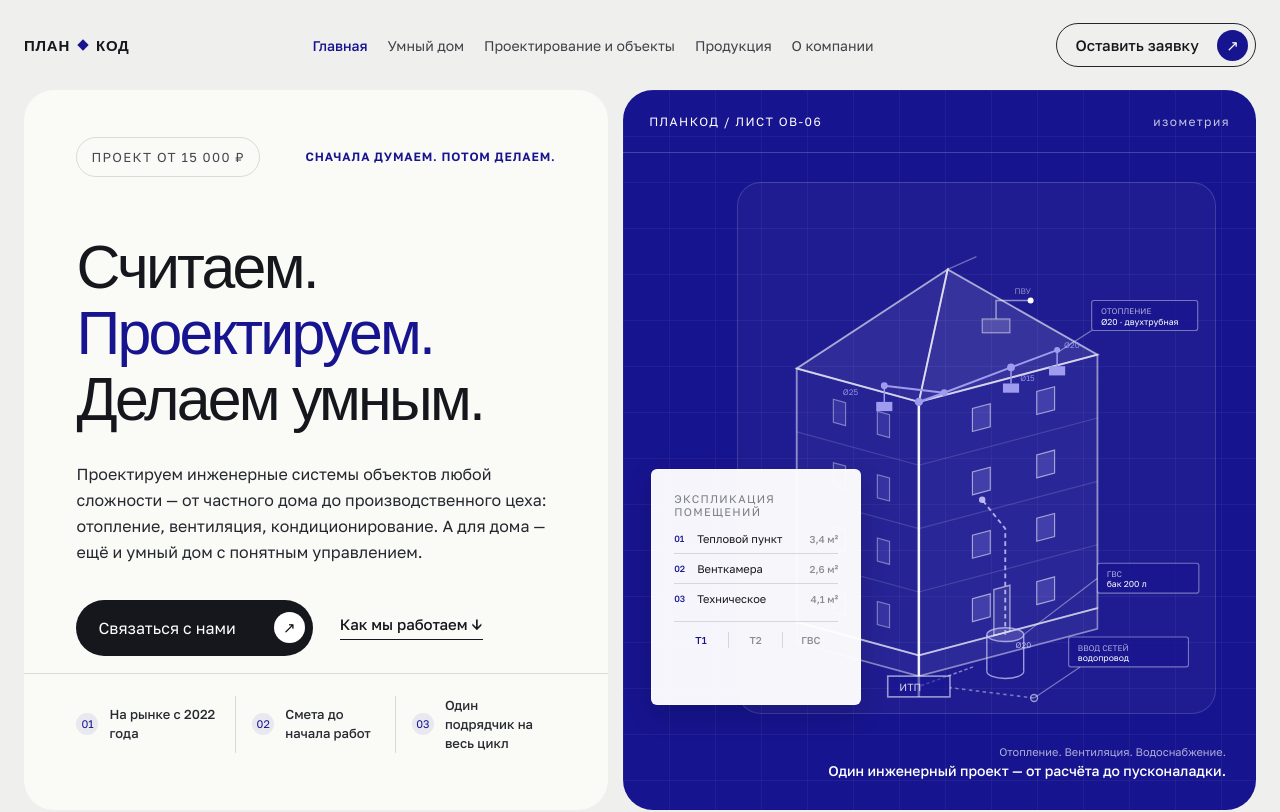
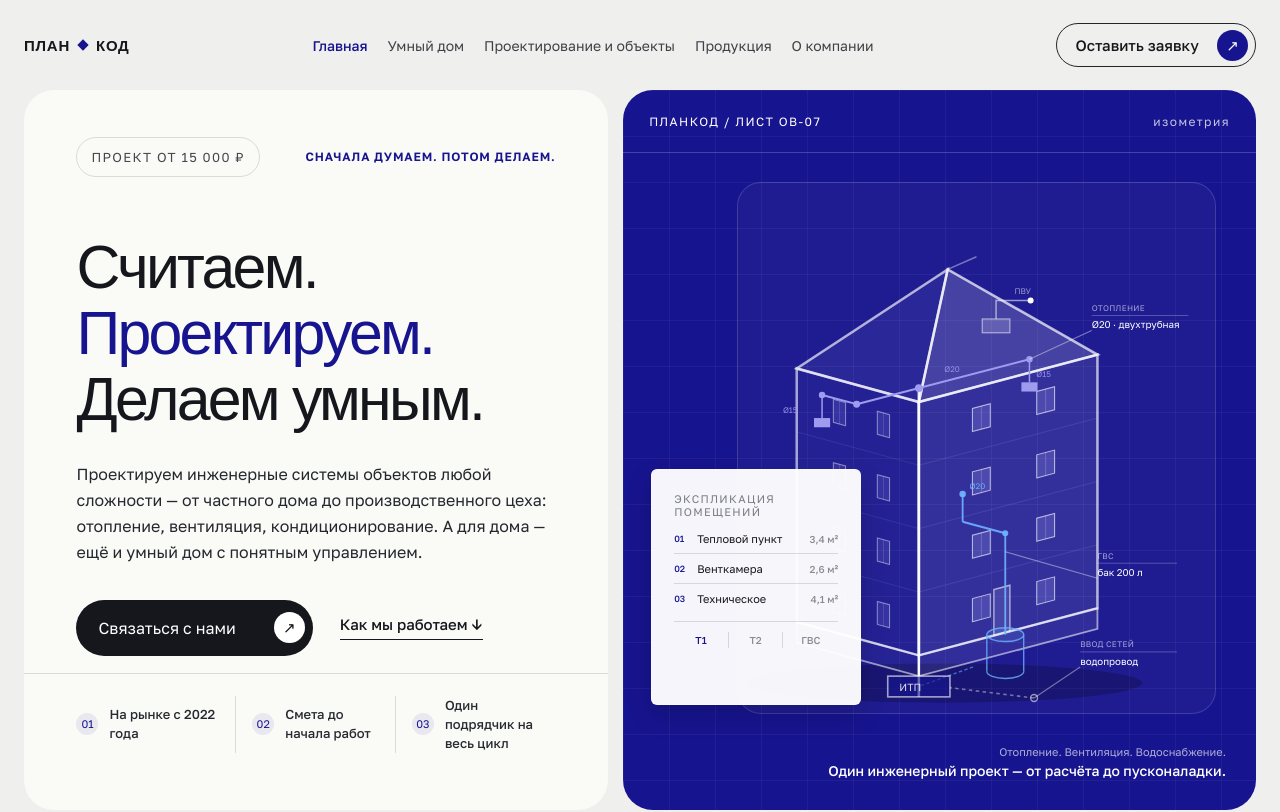
Before and after one commit to PUPI499/plankod-site, a Next.js app: page / in a window 1280 px wide. Shown: the top 812 px of the page. Built offline with nearby package versions, Linux system fonts and the light colour scheme; a web font is replaced by a local one.

Commit message:
Professionalize the hero schematic: proper light/shadow shading, MEP routing snapped to the isometric grid, window mullions, ground shadow, plain CAD-style callouts instead of boxed badges

```diff
--- a/app/page.tsx
+++ b/app/page.tsx
@@ -46,87 +46,103 @@ export default function Home() {
         </div>
 
         <div className="hero-system panel" aria-label="Детализированная изометрическая схема дома: фундамент, стены, окна, крыша, отопление и водоснабжение">
-          <div className="system-top"><span>ПЛАНКОД / ЛИСТ ОВ-06</span><strong>изометрия</strong></div>
+          <div className="system-top"><span>ПЛАНКОД / ЛИСТ ОВ-07</span><strong>изометрия</strong></div>
           <div className="object-schematic">
             <svg viewBox="0 0 400 460" preserveAspectRatio="xMidYMid meet" aria-hidden="true">
+              {/* тень на земле — для объёма */}
+              <ellipse cx="172" cy="434" rx="172" ry="17" fill="rgba(0,0,0,.22)" />
               {/* фундамент */}
-              <path d="M150 410 L305 369 L305 387 L150 428 Z" fill="rgba(255,255,255,.06)" stroke="rgba(255,255,255,.45)" strokeWidth="1.4" />
-              <path d="M150 410 L44 381 L44 399 L150 428 Z" fill="rgba(255,255,255,.04)" stroke="rgba(255,255,255,.45)" strokeWidth="1.4" />
+              <path d="M150 410 L305 369 L305 387 L150 428 Z" fill="rgba(255,255,255,.08)" stroke="rgba(255,255,255,.55)" strokeWidth="1.6" />
+              <path d="M150 410 L44 381 L44 399 L150 428 Z" fill="rgba(255,255,255,.03)" stroke="rgba(255,255,255,.55)" strokeWidth="1.6" />
               {/* стены */}
-              <path d="M150 410 L305 369 L305 149 L150 190 Z" fill="rgba(255,255,255,.045)" stroke="rgba(255,255,255,.5)" strokeWidth="1.6" />
-              <path d="M150 410 L44 381 L44 161 L150 190 Z" fill="rgba(255,255,255,.03)" stroke="rgba(255,255,255,.5)" strokeWidth="1.6" />
-              <path d="M150 355 L305 314 M150 300 L305 259 M150 245 L305 204" fill="none" stroke="rgba(255,255,255,.14)" strokeWidth="1" />
-              <path d="M150 355 L44 326 M150 300 L44 271 M150 245 L44 216" fill="none" stroke="rgba(255,255,255,.14)" strokeWidth="1" />
+              <path d="M150 410 L305 369 L305 149 L150 190 Z" fill="rgba(255,255,255,.09)" stroke="rgba(255,255,255,.65)" strokeWidth="2.2" />
+              <path d="M150 410 L44 381 L44 161 L150 190 Z" fill="rgba(255,255,255,.025)" stroke="rgba(255,255,255,.6)" strokeWidth="2.2" />
+              <path d="M150 355 L305 314 M150 300 L305 259 M150 245 L305 204" fill="none" stroke="rgba(255,255,255,.12)" strokeWidth="0.7" />
+              <path d="M150 355 L44 326 M150 300 L44 271 M150 245 L44 216" fill="none" stroke="rgba(255,255,255,.1)" strokeWidth="0.7" />
               {/* окна */}
-              {rightWindows.map((w, i) => (
-                <path key={`rw${i}`} d={panelPath(rightPoint, w.t, w.h, 0.1, 20)} fill="rgba(159,156,240,.22)" stroke="rgba(255,255,255,.55)" strokeWidth="1" />
-              ))}
-              {leftWindows.map((w, i) => (
-                <path key={`lw${i}`} d={panelPath(leftPoint, w.t, w.h, 0.1, 20)} fill="rgba(159,156,240,.14)" stroke="rgba(255,255,255,.4)" strokeWidth="1" />
-              ))}
+              {rightWindows.map((w, i) => {
+                const mt = w.t + 0.05;
+                const [mx1, my1] = rightPoint(mt, w.h);
+                const [mx2, my2] = rightPoint(mt, w.h + 20);
+                return (
+                  <g key={`rw${i}`}>
+                    <path d={panelPath(rightPoint, w.t, w.h, 0.1, 20)} fill="rgba(159,156,240,.24)" stroke="rgba(255,255,255,.65)" strokeWidth="0.9" />
+                    <path d={`M${mx1} ${my1} L${mx2} ${my2}`} stroke="rgba(255,255,255,.3)" strokeWidth="0.6" />
+                  </g>
+                );
+              })}
+              {leftWindows.map((w, i) => {
+                const mt = w.t + 0.05;
+                const [mx1, my1] = leftPoint(mt, w.h);
+                const [mx2, my2] = leftPoint(mt, w.h + 20);
+                return (
+                  <g key={`lw${i}`}>
+                    <path d={panelPath(leftPoint, w.t, w.h, 0.1, 20)} fill="rgba(159,156,240,.15)" stroke="rgba(255,255,255,.45)" strokeWidth="0.9" />
+                    <path d={`M${mx1} ${my1} L${mx2} ${my2}`} stroke="rgba(255,255,255,.2)" strokeWidth="0.6" />
+                  </g>
+                );
+              })}
               {/* входная дверь */}
-              <path d={panelPath(rightPoint, 0.42, 0, 0.09, 40)} fill="rgba(255,255,255,.07)" stroke="rgba(255,255,255,.55)" strokeWidth="1.2" />
+              <path d={panelPath(rightPoint, 0.42, 0, 0.09, 40)} fill="rgba(255,255,255,.1)" stroke="rgba(255,255,255,.6)" strokeWidth="1.2" />
               {/* крыша (вальмовая) */}
-              <path d="M150 190 L305 149 L175 75 Z" fill="rgba(255,255,255,.1)" stroke="rgba(255,255,255,.6)" strokeWidth="1.6" />
-              <path d="M150 190 L44 161 L175 75 Z" fill="rgba(255,255,255,.07)" stroke="rgba(255,255,255,.6)" strokeWidth="1.6" />
-              <path d="M175 75 L200 64" fill="none" stroke="rgba(255,255,255,.35)" strokeWidth="1.2" />
+              <path d="M150 190 L305 149 L175 75 Z" fill="rgba(255,255,255,.17)" stroke="rgba(255,255,255,.7)" strokeWidth="2.2" />
+              <path d="M150 190 L44 161 L175 75 Z" fill="rgba(255,255,255,.05)" stroke="rgba(255,255,255,.65)" strokeWidth="2.2" />
+              <path d="M175 75 L200 64" fill="none" stroke="rgba(255,255,255,.4)" strokeWidth="1.3" />
               {/* кровельный блок вентиляции */}
-              <rect x="205" y="118" width="24" height="12" fill="rgba(255,255,255,.14)" stroke="rgba(255,255,255,.5)" strokeWidth="1" />
-              <path d="M217 118 V102 H247" fill="none" stroke="rgba(255,255,255,.5)" strokeWidth="1.3" />
+              <rect x="205" y="118" width="24" height="12" fill="rgba(255,255,255,.16)" stroke="rgba(255,255,255,.55)" strokeWidth="1" />
+              <path d="M217 118 V102 H247" fill="none" stroke="rgba(255,255,255,.55)" strokeWidth="1.3" />
               <circle cx="247" cy="102" r="2.6" fill="#fff" />
-              <text x="233" y="96" fontSize="7" fill="rgba(255,255,255,.5)">ПВУ</text>
-              {/* стояк отопления от ИТП под кровлю */}
-              <path d="M150 446 V190" fill="none" stroke="rgba(255,255,255,.85)" strokeWidth="2.2" />
-              <circle cx="150" cy="190" r="3.6" fill="#9f9cf0" />
-              {/* разводка отопления по чердачному перекрытию — трасса приподнята над линией карниза, в стороне от конькового узла */}
-              <path d="M150 190 L172 182 L230 160" fill="none" stroke="#9f9cf0" strokeWidth="1.8" />
-              <path d="M172 182 L120 176" fill="none" stroke="#9f9cf0" strokeWidth="1.8" />
-              <path d="M230 160 L270 145" fill="none" stroke="#9f9cf0" strokeWidth="1.6" />
-              <circle cx="172" cy="182" r="3" fill="#9f9cf0" />
-              <circle cx="230" cy="160" r="3.4" fill="#9f9cf0" />
-              <circle cx="120" cy="176" r="3" fill="#9f9cf0" />
-              <circle cx="270" cy="145" r="2.6" fill="#9f9cf0" />
-              <path d="M230 160 V174" fill="none" stroke="#9f9cf0" strokeWidth="1.3" />
-              <rect x="223" y="174" width="14" height="8" fill="#9f9cf0" />
-              <path d="M120 176 V190" fill="none" stroke="#9f9cf0" strokeWidth="1.3" />
-              <rect x="113" y="190" width="14" height="8" fill="#9f9cf0" />
-              <path d="M270 145 V159" fill="none" stroke="#9f9cf0" strokeWidth="1.3" />
-              <rect x="263" y="159" width="14" height="8" fill="#9f9cf0" />
-              <text x="238" y="172" fontSize="7" fill="rgba(159,156,240,.9)">Ø15</text>
-              <text x="84" y="184" fontSize="7" fill="rgba(159,156,240,.9)">Ø25</text>
-              <text x="276" y="143" fontSize="7" fill="rgba(159,156,240,.9)">Ø20</text>
+              <text x="233" y="96" fontSize="7" fill="rgba(255,255,255,.55)">ПВУ</text>
+              {/* стояк отопления от ИТП, трасса приподнята над карнизом и не совпадает с коньковым узлом */}
+              <path d="M150 446 V178" fill="none" stroke="rgba(255,255,255,.9)" strokeWidth="2.2" />
+              <path d="M96 192 L246 153" fill="none" stroke="#9f9cf0" strokeWidth="1.8" />
+              <circle cx="150" cy="178" r="3.4" fill="#9f9cf0" />
+              <path d="M96 192 L66 184" fill="none" stroke="#9f9cf0" strokeWidth="1.6" />
+              <circle cx="96" cy="192" r="3" fill="#9f9cf0" />
+              <circle cx="246" cy="153" r="2.8" fill="#9f9cf0" />
+              <circle cx="66" cy="184" r="2.8" fill="#9f9cf0" />
+              <path d="M246 153 V173" fill="none" stroke="#9f9cf0" strokeWidth="1.3" />
+              <rect x="239" y="173" width="14" height="8" fill="#9f9cf0" />
+              <path d="M66 184 V204" fill="none" stroke="#9f9cf0" strokeWidth="1.3" />
+              <rect x="59" y="204" width="14" height="8" fill="#9f9cf0" />
+              <text x="172" y="164" fontSize="7" fill="rgba(159,156,240,.9)">Ø20</text>
+              <text x="252" y="168" fontSize="7" fill="rgba(159,156,240,.9)">Ø15</text>
+              <text x="32" y="200" fontSize="7" fill="rgba(159,156,240,.9)">Ø15</text>
               {/* бак ГВС и водоснабжение */}
-              <ellipse cx="225" cy="392" rx="16" ry="6" fill="rgba(201,199,247,.18)" stroke="rgba(201,199,247,.75)" strokeWidth="1.2" />
-              <path d="M209 392 V424 M241 392 V424" fill="none" stroke="rgba(201,199,247,.75)" strokeWidth="1.2" />
-              <path d="M209 424 A16 6 0 0 0 241 424" fill="none" stroke="rgba(201,199,247,.75)" strokeWidth="1.2" />
-              <path d="M225 392 V300 L205 275" fill="none" stroke="rgba(201,199,247,.85)" strokeWidth="1.6" strokeDasharray="4 3" />
-              <circle cx="205" cy="275" r="2.8" fill="rgba(201,199,247,.9)" />
-              <path d="M197 420 L150 437" fill="none" stroke="rgba(201,199,247,.6)" strokeWidth="1.3" strokeDasharray="3 2" />
-              <text x="234" y="404" fontSize="7" fill="rgba(201,199,247,.9)">Ø20</text>
+              <ellipse cx="225" cy="392" rx="16" ry="6" fill="rgba(111,179,255,.15)" stroke="rgba(111,179,255,.8)" strokeWidth="1.2" />
+              <path d="M209 392 V424 M241 392 V424" fill="none" stroke="rgba(111,179,255,.8)" strokeWidth="1.2" />
+              <path d="M209 424 A16 6 0 0 0 241 424" fill="none" stroke="rgba(111,179,255,.8)" strokeWidth="1.2" />
+              <path d="M225 392 V304" fill="none" stroke="rgba(111,179,255,.9)" strokeWidth="1.6" />
+              <path d="M225 304 L188 294" fill="none" stroke="rgba(111,179,255,.9)" strokeWidth="1.6" />
+              <path d="M188 294 V270" fill="none" stroke="rgba(111,179,255,.9)" strokeWidth="1.6" />
+              <circle cx="225" cy="304" r="2.6" fill="rgba(111,179,255,.95)" />
+              <circle cx="188" cy="270" r="2.8" fill="rgba(111,179,255,.95)" />
+              <path d="M197 420 L150 437" fill="none" stroke="rgba(111,179,255,.55)" strokeWidth="1.2" strokeDasharray="3 2" />
+              <text x="194" y="266" fontSize="7" fill="rgba(111,179,255,.95)">Ø20</text>
               {/* тепловой пункт */}
-              <rect x="123" y="428" width="54" height="18" fill="rgba(23,20,143,.55)" stroke="rgba(255,255,255,.55)" strokeWidth="1.4" />
-              <text x="133" y="441" fontSize="9" fill="rgba(255,255,255,.8)">ИТП</text>
-              {/* ввод сетей — водопровод от границы участка, заходит с правой стороны */}
+              <rect x="123" y="428" width="54" height="18" fill="rgba(23,20,143,.6)" stroke="rgba(255,255,255,.6)" strokeWidth="1.4" />
+              <text x="133" y="441" fontSize="9" fill="rgba(255,255,255,.85)">ИТП</text>
+              {/* ввод сетей — водопровод от границы участка */}
               <path d="M250 447 L177 438" fill="none" stroke="rgba(255,255,255,.4)" strokeWidth="1.4" strokeDasharray="3 3" />
               <circle cx="250" cy="447" r="3" fill="none" stroke="rgba(255,255,255,.55)" strokeWidth="1.2" />
-              {/* подписи-карточки */}
+              {/* подписи — тонкие выносные линии без плашек, в стиле чертежа */}
               <g>
-                <line x1="300" y1="128" x2="272" y2="146" stroke="rgba(255,255,255,.4)" strokeWidth="1" />
-                <rect x="300" y="102" width="92" height="26" rx="2" fill="rgba(23,20,143,.72)" stroke="rgba(255,255,255,.4)" strokeWidth="1" />
-                <text x="308" y="114" fontSize="7" fill="rgba(255,255,255,.65)">ОТОПЛЕНИЕ</text>
-                <text x="308" y="123" fontSize="7.5" fill="#fff">Ø20 · двухтрубная</text>
+                <line x1="300" y1="128" x2="246" y2="153" stroke="rgba(255,255,255,.4)" strokeWidth="1" />
+                <line x1="300" y1="115" x2="384" y2="115" stroke="rgba(255,255,255,.28)" strokeWidth="0.75" />
+                <text x="300" y="111" fontSize="7" letterSpacing=".04em" fill="rgba(255,255,255,.6)">ОТОПЛЕНИЕ</text>
+                <text x="300" y="126" fontSize="8.5" fill="#fff">Ø20 · двухтрубная</text>
               </g>
               <g>
-                <line x1="305" y1="343" x2="241" y2="392" stroke="rgba(255,255,255,.4)" strokeWidth="1" />
-                <rect x="305" y="330" width="88" height="26" rx="2" fill="rgba(23,20,143,.72)" stroke="rgba(255,255,255,.4)" strokeWidth="1" />
-                <text x="313" y="342" fontSize="7" fill="rgba(255,255,255,.65)">ГВС</text>
-                <text x="313" y="351" fontSize="7.5" fill="#fff">бак 200 л</text>
+                <line x1="305" y1="343" x2="225" y2="320" stroke="rgba(255,255,255,.4)" strokeWidth="1" />
+                <line x1="305" y1="330" x2="374" y2="330" stroke="rgba(255,255,255,.28)" strokeWidth="0.75" />
+                <text x="305" y="326" fontSize="7" letterSpacing=".04em" fill="rgba(255,255,255,.6)">ГВС</text>
+                <text x="305" y="341" fontSize="8.5" fill="#fff">бак 200 л</text>
               </g>
               <g>
                 <line x1="290" y1="420" x2="250" y2="447" stroke="rgba(255,255,255,.4)" strokeWidth="1" />
-                <rect x="280" y="394" width="104" height="26" rx="2" fill="rgba(23,20,143,.72)" stroke="rgba(255,255,255,.4)" strokeWidth="1" />
-                <text x="288" y="406" fontSize="7" fill="rgba(255,255,255,.65)">ВВОД СЕТЕЙ</text>
-                <text x="288" y="415" fontSize="7.5" fill="#fff">водопровод</text>
+                <line x1="290" y1="407" x2="374" y2="407" stroke="rgba(255,255,255,.28)" strokeWidth="0.75" />
+                <text x="290" y="403" fontSize="7" letterSpacing=".04em" fill="rgba(255,255,255,.6)">ВВОД СЕТЕЙ</text>
+                <text x="290" y="418" fontSize="8.5" fill="#fff">водопровод</text>
               </g>
             </svg>
           </div>
```
